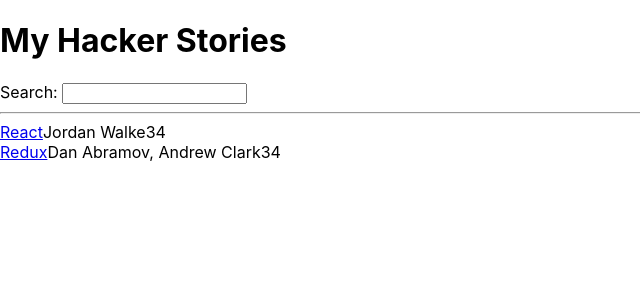
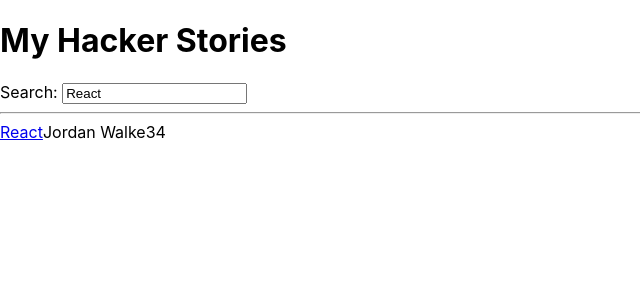
Before and after one commit to Netherwave63/the-road-to-learn-react-hacker-stories, a React (Create React App) app: page / in a window 1280 px wide. Shown: the top 300 px of the page, without its empty margins (0-640 px from the left). Built offline with nearby package versions, Linux system fonts and the light colour scheme; the HTML template or start-up script is replaced by a standard one.

Commit message:
Complete: React Side-Effects

```diff
--- a/src/App.js
+++ b/src/App.js
@@ -20,11 +20,15 @@
     }
   ];
 
-  const [searchTerm, setSearchTerm] = React.useState('');
+  const [searchTerm, setSearchTerm] = React.useState(localStorage.getItem('search') || 'React');
 
   const handleSearch = event => {
     setSearchTerm(event.target.value);
   }
+
+  React.useEffect(() => {
+    localStorage.setItem('search', searchTerm);
+  }, [searchTerm]);
 
   const searchStories = stories.filter(story => story.title.toLowerCase().includes(searchTerm.toLowerCase()));
 
```
